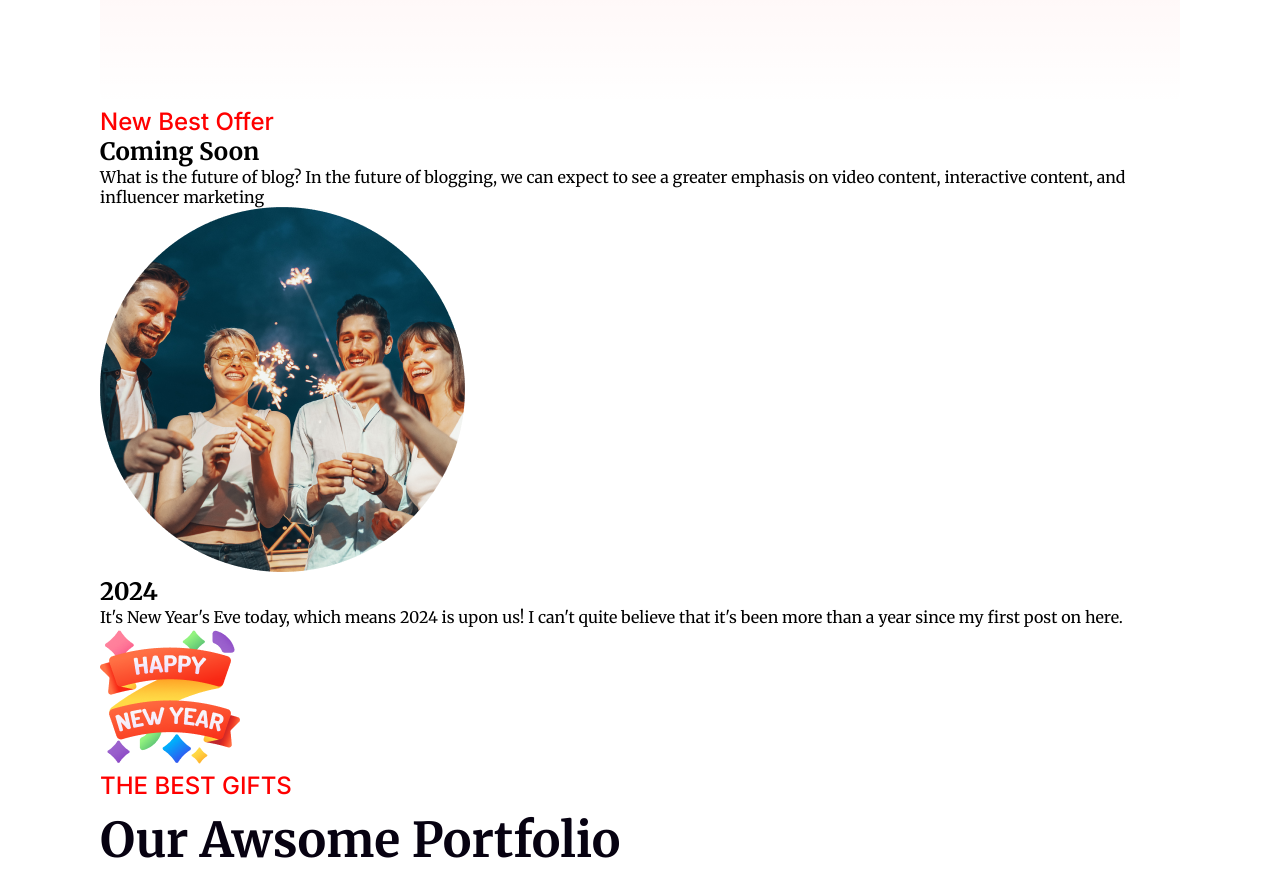
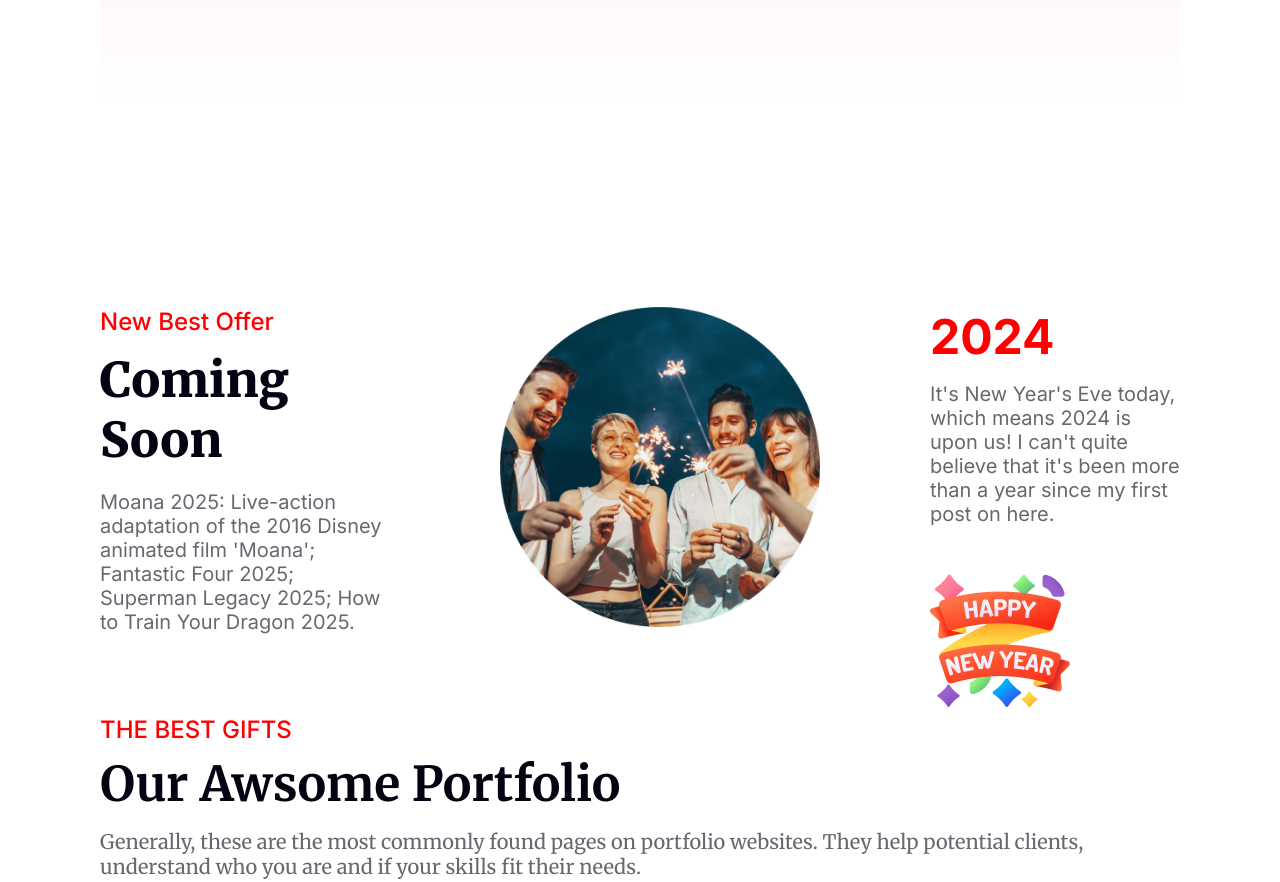
Before and after one commit to rakib4190/new-year-a1, a plain HTML site: page index.html in a window 1280 px wide. Shown: the part 2853-3735 px from the top of the page. Drawn offline with Linux system fonts and the light colour scheme.

Commit message:
style are added to the upcoming section

```diff
--- a/index.html
+++ b/index.html
@@ -74,10 +74,12 @@
             <h3 class="primary-text">New Best Offer</h3>
             <h1>Coming Soon</h1>
             <p>
-              What is the future of blog? In the future of blogging, we can expect to see a greater emphasis on video
-              content, interactive content, and influencer marketing
+              Moana 2025: Live-action adaptation of the 2016 Disney animated film 'Moana'; Fantastic Four 2025; Superman
+              Legacy 2025; How to Train Your Dragon 2025.
             </p>
+          </div>
           <img src="./images/ellipse-1.png" alt="" />
+
           <div class="greeting">
             <h2>2024</h2>
             <p>
@@ -85,7 +87,6 @@
               year since my first post on here.
             </p>
             <img src="./images/group-96.png" alt="" />
-            </div>
           </div>
         </div>
       </section>
--- a/styles/style.css
+++ b/styles/style.css
@@ -170,7 +170,57 @@ main {
     border-radius: 5px;
     border: none;
     margin-top: 48px;
+}
 
+/* upcoming section style */
+.upcoming {
+    margin-top: 200px;
+    display: flex;
+}
+
+.coming-soon h1 {
+    color: rgb(7, 2, 17);
+    font-family: Merriweather;
+    font-size: 48px;
+    font-weight: 900;
+    margin-top: 14px;
+    padding-bottom: 20px;
+
+}
+
+.coming-soon>p {
+    color: rgba(7, 2, 17, 0.6);
+    font-family: Inter;
+    font-size: 20px;
+    font-weight: 400;
+}
+
+.upcoming>img {
+    width: 320px;
+    height: 320px;
+    margin-left: 110px;
+    margin-right: 110px;
+}
+
+.greeting h2 {
+    color: #FF0000;
+    font-family: Inter;
+    font-size: 48px;
+    font-weight: 700;
+    padding-bottom: 16px;
+}
+
+.greeting p {
+    color: rgba(7, 2, 17, 0.6);
+    font-family: Inter;
+    font-size: 20px;
+    font-weight: 400;
+}
+
+.greeting img {
+    margin-top: 45px;
+    width: 140px;
+    height: 140px;
 }
 
 
```
Lines whose indentation alone changed are shown as unchanged.
